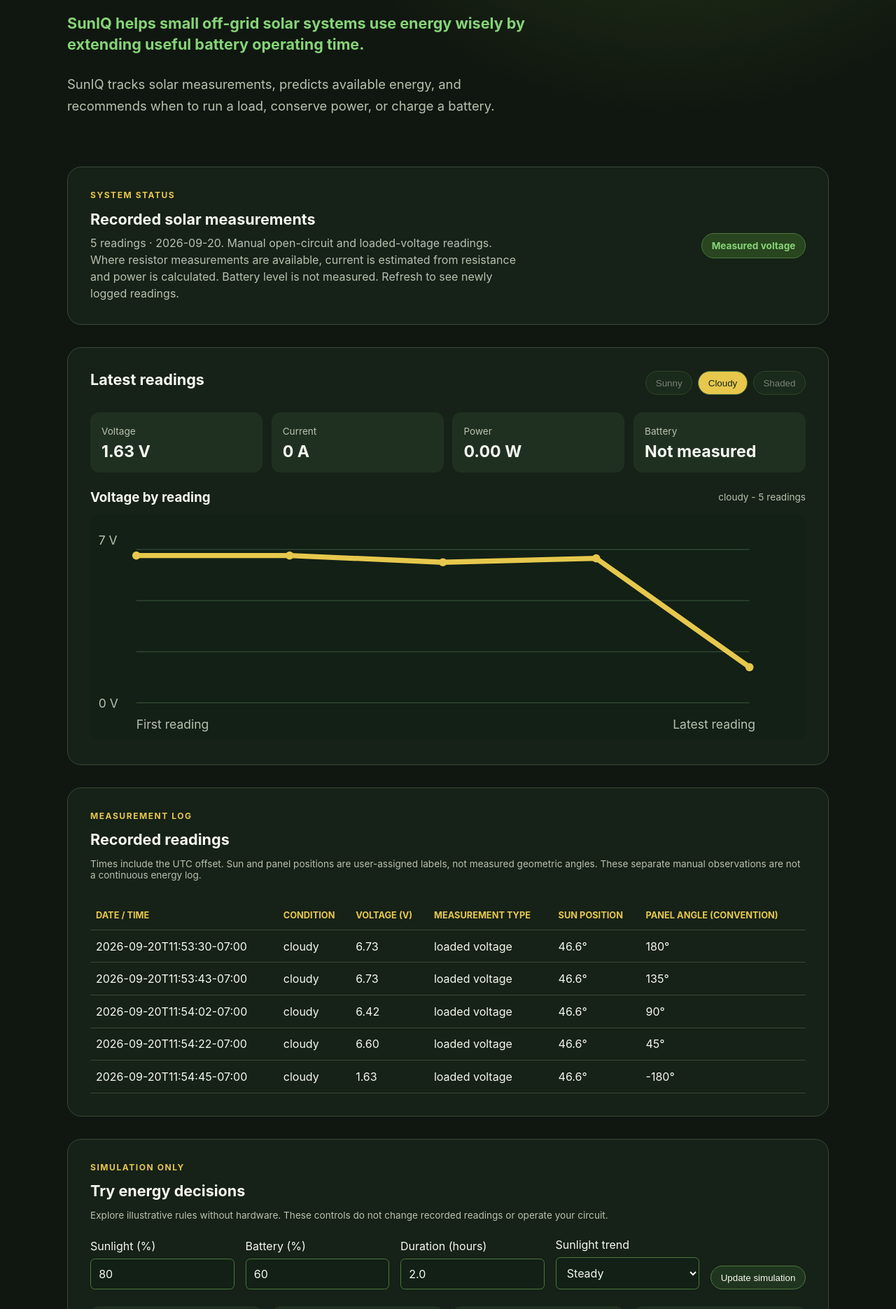
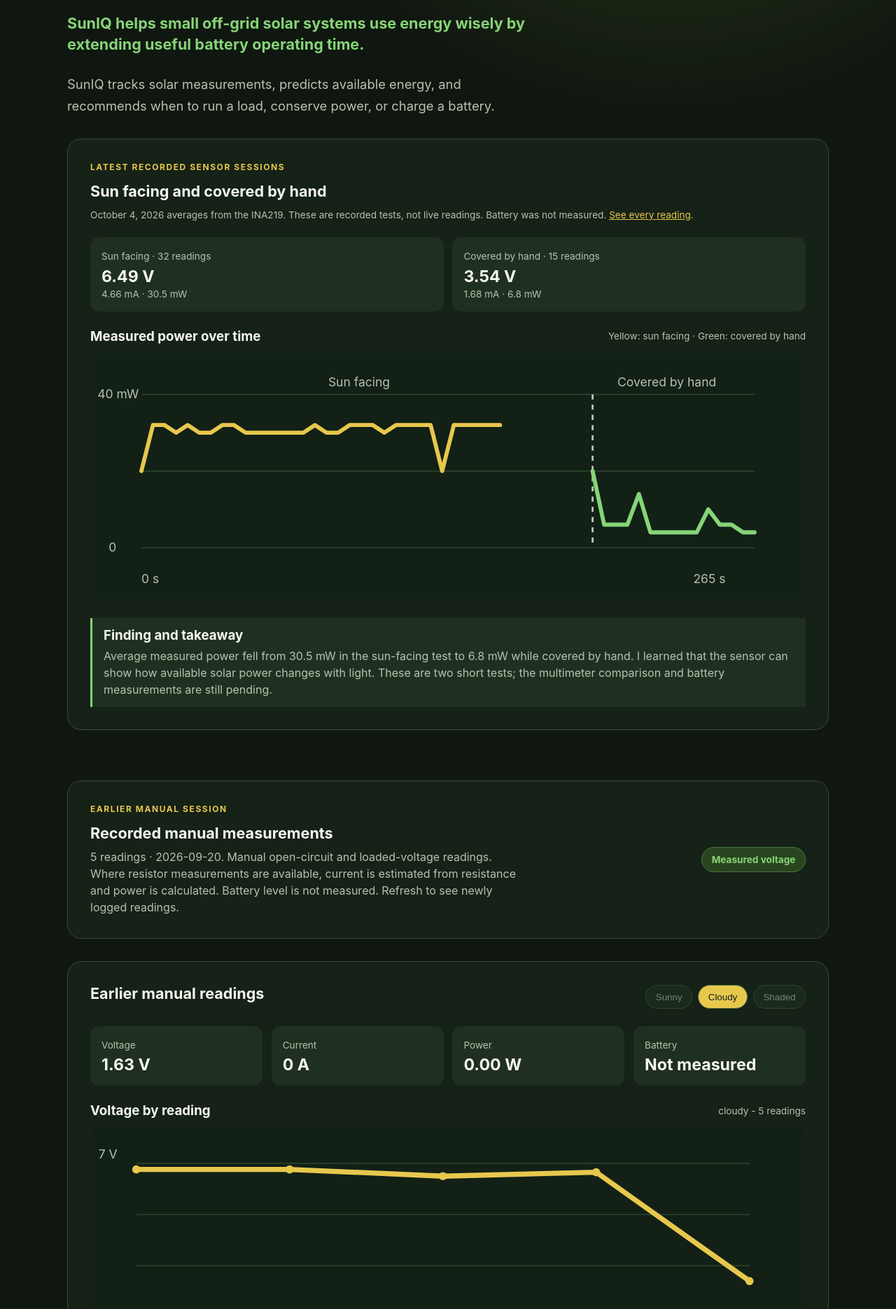
Before and after one commit to Arus588/suniq, a Flask app: page / in a window 1280 px wide. Shown: the part 448-2318 px from the top of the page at 70% size. Run offline with Flask 3, Linux system fonts and the light colour scheme.

Commit message:
Show INA219 sun and shade measurements in SunIQ dashboard

```diff
--- a/app.py
+++ b/app.py
@@ -13,6 +13,30 @@
         return []
     with data_files[-1].open(newline="", encoding="utf-8-sig") as csv_file:
         return list(csv.DictReader(csv_file))
+
+
+def load_ina219_sessions():
+    sessions = []
+    for filename, label in (
+        ("ina219-sun-2026-10-04.csv", "Sun facing"),
+        ("ina219-hand-shade-2026-10-04.csv", "Covered by hand"),
+    ):
+        path = DATA_DIR / filename
+        if not path.exists():
+            continue
+        with path.open(newline="", encoding="utf-8-sig") as csv_file:
+            rows = list(csv.DictReader(csv_file))
+        if not rows:
+            continue
+        sessions.append({
+            "label": label,
+            "count": len(rows),
+            "voltage": sum(float(row["bus_voltage_v"]) for row in rows) / len(rows),
+            "current": sum(float(row["current_ma"]) for row in rows) / len(rows),
+            "power": sum(float(row["power_mw"]) for row in rows) / len(rows),
+            "rows": rows,
+        })
+    return sessions
 
 
 
@@ -59,7 +83,8 @@
 
     @app.get("/")
     def dashboard():
-        return render_template("index.html", measurements=load_measurements(), simulation=simulate(request.args))
+        return render_template("index.html", measurements=load_measurements(),
+                               ina219_sessions=load_ina219_sessions(), simulation=simulate(request.args))
 
     return app
 
--- a/static/css/styles.css
+++ b/static/css/styles.css
@@ -48,13 +48,17 @@
 .creator { border-top: 1px solid #3a4937; margin-top: 4.5rem; max-width: 44rem; padding-top: 2.5rem; }
 .creator p:last-child { color: var(--muted); line-height: 1.65; margin: 0; }
 .dashboard-panel { background: color-mix(in srgb, var(--surface) 88%, transparent); border: 1px solid #3a4937; border-radius: 1.25rem; margin-top: 2rem; padding: 2rem; }
+.dashboard-panel a { color: var(--accent); }
+.finding { border-left: 3px solid var(--green); background: #203020; margin-top: 1.5rem; padding: .8rem 1rem; } .finding h3 { margin: 0 0 .4rem; } .finding p { color: var(--muted); line-height: 1.5; margin: 0; }
 .panel-heading, .chart-title { align-items: center; display: flex; justify-content: space-between; gap: 1rem; }
 .scenario-buttons { display: flex; gap: .5rem; flex-wrap: wrap; }
 button { background: #203520; border: 1px solid #4c783d; border-radius: 999px; color: var(--ink); cursor: pointer; padding: .55rem .85rem; }
 button.active, button:hover { background: var(--accent); color: #172318; }
 .metrics { display: grid; grid-template-columns: repeat(4, 1fr); gap: .8rem; margin-top: 1.5rem; }
+.sensor-metrics { grid-template-columns: repeat(2, 1fr); }
 .metric { background: #203020; border-radius: .8rem; padding: 1rem; } .metric span, .muted, .chart-title span { color: var(--muted); font-size: .85rem; } .metric strong { display:block; font-size: 1.45rem; margin-top: .35rem; }
 .chart-wrap { margin-top: 1.5rem; } .chart-title h3 { margin: 0; } #power-chart { background: #122016; border-radius: .7rem; margin-top: .8rem; width: 100%; } .gridline { stroke: #304630; stroke-width: 1; } .chart-line { fill: none; stroke: var(--accent); stroke-linecap: round; stroke-linejoin: round; stroke-width: 5; } #power-chart text { fill: var(--muted); font-size: 12px; }
+#sensor-power-chart { background: #122016; border-radius: .7rem; margin-top: .8rem; width: 100%; } #sensor-power-chart text { fill: var(--muted); font-size: 12px; }
 .table-scroll { overflow-x: auto; } table { border-collapse: collapse; margin-top: 1rem; min-width: 650px; width: 100%; } th, td { border-bottom: 1px solid #3a4937; padding: .8rem .5rem; text-align: left; } th { color: var(--accent); font-size: .8rem; text-transform: uppercase; } .safety { background: #302c18; border-left: 3px solid var(--accent); margin-top: 1.2rem; padding: 1rem; }
 
 @media (max-width: 38rem) {
@@ -62,6 +66,7 @@
   main { padding: 3rem 0; }
   .status-card { gap: 1.25rem; margin-top: 3rem; }
   .metrics { grid-template-columns: repeat(2, 1fr); }
+  .sensor-metrics { grid-template-columns: 1fr; }
   .panel-heading { align-items: flex-start; flex-direction: column; }
 }
 
--- a/templates/index.html
+++ b/templates/index.html
@@ -8,17 +8,40 @@
   <p class="intro">SunIQ tracks solar measurements, predicts available energy, and recommends when to run a load, conserve power, or charge a battery.</p>
 </section>
 
+{% if ina219_sessions %}
+<section class="dashboard-panel" aria-labelledby="latest-sensor-heading">
+  <p class="eyebrow">Latest recorded sensor sessions</p>
+  <h2 id="latest-sensor-heading">Sun facing and covered by hand</h2>
+  <p class="muted">October 4, 2026 averages from the INA219. These are recorded tests, not live readings. Battery was not measured. <a href="#sensor-heading">See every reading</a>.</p>
+  <div class="metrics sensor-metrics">
+    {% for session in ina219_sessions %}
+    <div class="metric"><span>{{ session.label }} &middot; {{ session.count }} readings</span>
+      <strong>{{ '%.2f'|format(session.voltage) }} V</strong>
+      <span>{{ '%.2f'|format(session.current) }} mA &middot; {{ '%.1f'|format(session.power) }} mW</span>
+    </div>
+    {% endfor %}
+  </div>
+  <div class="chart-wrap">
+    <div class="chart-title"><h3>Measured power over time</h3><span>Yellow: sun facing &middot; Green: covered by hand</span></div>
+    <svg id="sensor-power-chart" viewBox="0 0 700 240" role="img" aria-label="Power readings in milliwatts over time, showing sun facing followed by hand shade"></svg>
+  </div>
+  <div class="finding"><h3>Finding and takeaway</h3>
+    <p>Average measured power fell from 30.5 mW in the sun-facing test to 6.8 mW while covered by hand. I learned that the sensor can show how available solar power changes with light. These are two short tests; the multimeter comparison and battery measurements are still pending.</p>
+  </div>
+</section>
+{% endif %}
+
 {% set latest = measurements[-1] if measurements else {} %}
 {% set recorded = latest.get('measurement_type') in ['open_circuit_voltage', 'loaded_voltage'] %}
 <section class="status-card" aria-labelledby="status-heading">
-  <div><p class="eyebrow">System status</p>
-    <h2 id="status-heading">{{ 'Recorded solar measurements' if recorded else 'Sample dashboard' }}</h2>
+  <div><p class="eyebrow">Earlier manual session</p>
+    <h2 id="status-heading">{{ 'Recorded manual measurements' if recorded else 'Sample dashboard' }}</h2>
     <p>{{ measurements|length }} readings{% if latest %} &middot; {{ latest.get('timestamp', '')[:10] }}{% endif %}.
     {% if recorded %}Manual open-circuit and loaded-voltage readings. Where resistor measurements are available, current is estimated from resistance and power is calculated. Battery level is not measured.{% else %}Sample data for exploring the dashboard.{% endif %} Refresh to see newly logged readings.</p>
   </div><span class="status-badge">{{ 'Measured voltage' if recorded else 'Simulation' }}</span>
 </section>
 <section class="dashboard-panel" aria-labelledby="readings-heading">
-  <div class="panel-heading"><h2 id="readings-heading">Latest readings</h2>
+  <div class="panel-heading"><h2 id="readings-heading">Earlier manual readings</h2>
     <div class="scenario-buttons" role="group" aria-label="Weather conditions">
     {% for name in ['sunny', 'cloudy', 'shaded'] %}<button class="scenario" data-scenario="{{ name }}">{{ name|capitalize }}</button>{% endfor %}
     </div>
@@ -40,6 +63,26 @@
   </tbody></table></div>
 </section>
 
+{% if ina219_sessions %}
+<section class="dashboard-panel" aria-labelledby="sensor-heading">
+  <p class="eyebrow">Real INA219 sensor data</p>
+  <h2 id="sensor-heading">Sunlight and hand shade</h2>
+  <p class="muted">Recorded October 4, 2026, about every five seconds. Averages use the sensor's reported readings. Arduino timestamps show milliseconds since startup, not clock time. Multimeter comparison was skipped.</p>
+  <div class="metrics sensor-metrics">
+    {% for session in ina219_sessions %}
+    <div class="metric"><span>{{ session.label }} &middot; {{ session.count }} readings</span>
+      <strong>{{ '%.2f'|format(session.voltage) }} V</strong>
+      <span>{{ '%.2f'|format(session.current) }} mA &middot; {{ '%.1f'|format(session.power) }} mW average</span>
+    </div>
+    {% endfor %}
+  </div>
+  <div class="table-scroll"><table><thead><tr><th>Condition</th><th>Time since start (s)</th><th>Voltage (V)</th><th>Current (mA)</th><th>Power (mW)</th></tr></thead><tbody>
+    {% for session in ina219_sessions %}{% for row in session.rows %}
+    <tr><td>{{ session.label }}</td><td>{{ '%.1f'|format(row.timestamp_ms|float / 1000) }}</td><td>{{ row.bus_voltage_v }}</td><td>{{ row.current_ma }}</td><td>{{ row.power_mw }}</td></tr>
+    {% endfor %}{% endfor %}
+  </tbody></table></div>
+</section>
+{% endif %}
 <section class="dashboard-panel" id="simulation" aria-labelledby="simulation-heading">
   <p class="eyebrow">Simulation only</p>
   <h2 id="simulation-heading">Try energy decisions</h2>
@@ -68,6 +111,31 @@
   <p>Arush is an 11th-grade student interested in learning electrical engineering and power electronics, especially in the clean-energy space. He believes the sun has far more to offer than we currently use. Visits to solar farms and time spent experimenting with circuit boards inspired him to pursue this journey and create SunIQ: a project that explores how real solar data and simple predictions can help small off-grid systems use energy more wisely.</p>
 </section>
 <script>
+{% if ina219_sessions %}
+const sensorSessions = {{ ina219_sessions | tojson }};
+(function drawSensorPower() {
+  const svg = document.querySelector('#sensor-power-chart');
+  const rows = sensorSessions.flatMap(session => session.rows.map(row => ({
+    time: Number(row.timestamp_ms), power: Number(row.power_mw), label: session.label
+  })));
+  if (!svg || !rows.length) return;
+  const first = rows[0].time, last = rows[rows.length - 1].time;
+  const maxPower = Math.max(40, ...rows.map(row => row.power));
+  const x = time => 50 + (time - first) / Math.max(1, last - first) * 600;
+  const y = power => 190 - power / maxPower * 150;
+  const colors = ['var(--accent)', 'var(--green)'];
+  const shadeStart = sensorSessions[1]?.rows[0]?.timestamp_ms;
+  const splitX = shadeStart === undefined ? null : x(Number(shadeStart));
+  const paths = sensorSessions.map((session, index) => {
+    const points = session.rows.map(row => `${x(Number(row.timestamp_ms)).toFixed(1)} ${y(Number(row.power_mw)).toFixed(1)}`);
+    return `<path d="M ${points.join(' L ')}" fill="none" stroke="${colors[index % colors.length]}" stroke-width="4" stroke-linecap="round" stroke-linejoin="round"/>`;
+  });
+  const split = splitX === null ? '' : `<path d="M${splitX.toFixed(1)} 40V190" stroke="var(--muted)" stroke-width="2" stroke-dasharray="5 5"/>`;
+  const sunLabelX = splitX === null ? 100 : Math.max(60, (50 + splitX) / 2 - 38);
+  const shadeLabelX = splitX === null ? 500 : Math.min(525, (splitX + 650) / 2 - 55);
+  svg.innerHTML = `<path class="gridline" d="M50 40H650 M50 115H650 M50 190H650"/>${split}${paths.join('')}<text x="${sunLabelX.toFixed(1)}" y="32" fill="var(--accent)">Sun facing</text>${splitX === null ? '' : `<text x="${shadeLabelX.toFixed(1)}" y="32" fill="var(--green)">Covered by hand</text>`}<text x="7" y="44">${maxPower} mW</text><text x="18" y="194">0</text><text x="50" y="225">0 s</text><text x="590" y="225">${((last-first)/1000).toFixed(0)} s</text>`;
+})();
+{% endif %}
 const measurements = {{ measurements | tojson }};
 const numeric = value => value == null || String(value).trim() === '' || !Number.isFinite(Number(value)) ? null : Number(value);
 function renderChart(rows) {
--- a/test_simulation.py
+++ b/test_simulation.py
@@ -34,7 +34,7 @@
         response=app.test_client().get('/?sunlight=100&battery=10&hours=2')
         self.assertEqual(response.status_code,200)
         page=response.get_data(as_text=True)
-        for expected in ['Conserve energy','0.06000 Wh','Recorded solar measurements','loaded voltage','6.73']:
+        for expected in ['Conserve energy','0.06000 Wh','Recorded manual measurements','loaded voltage','6.73']:
             self.assertIn(expected,page)
         self.assertEqual(before,path.read_bytes())
 
```
Also changed, not shown: data/measurements/ina219-hand-shade-2026-10-04.csv (added, +16 -0 lines), data/measurements/ina219-sun-2026-10-04.csv (added, +33 -0 lines), docs/project-notebook.md (+29 -0 lines), README.md, docs/ina219-breadboard-placement.svg (added), firmware/ina219_serial_test/README.md.
